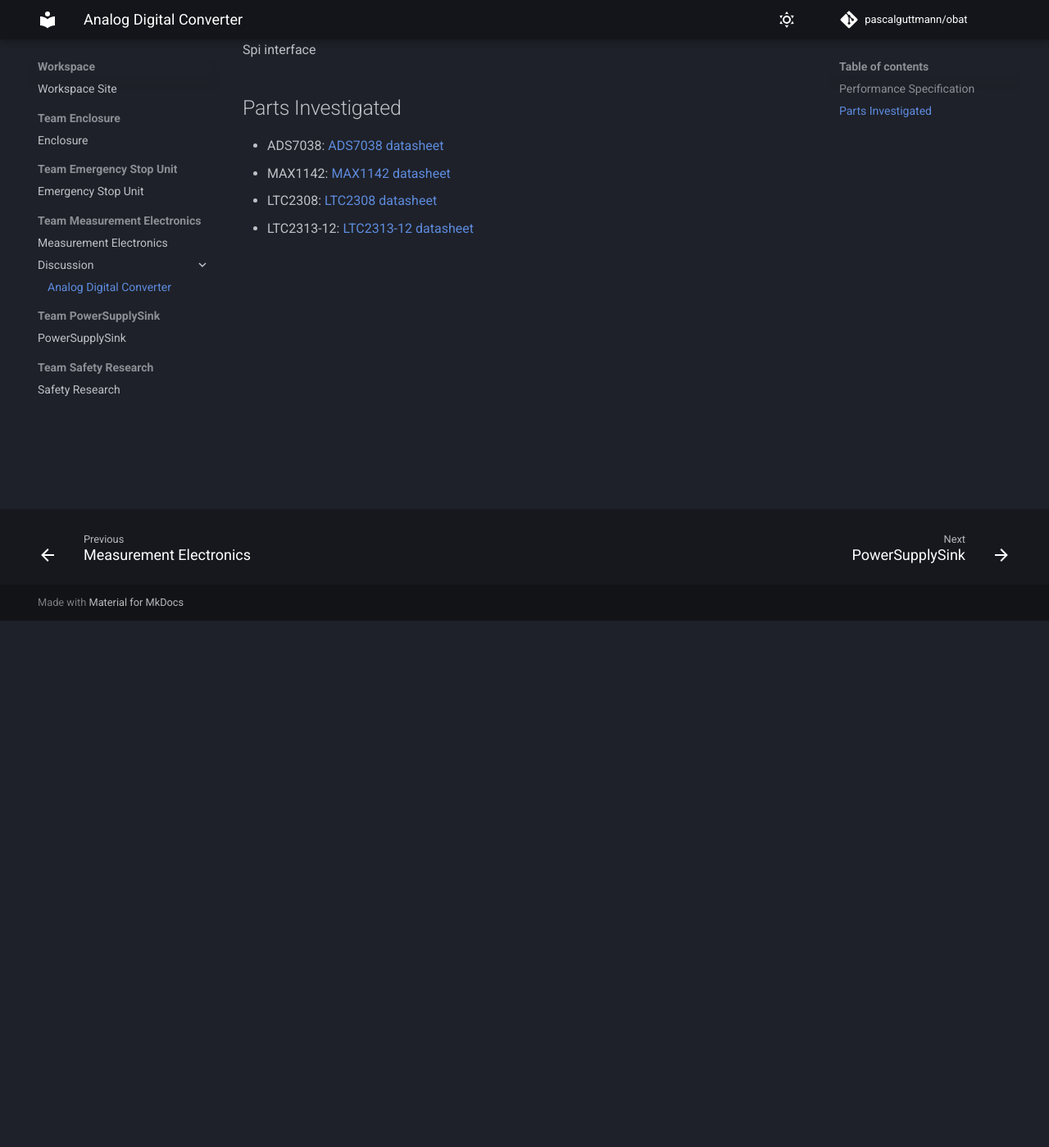
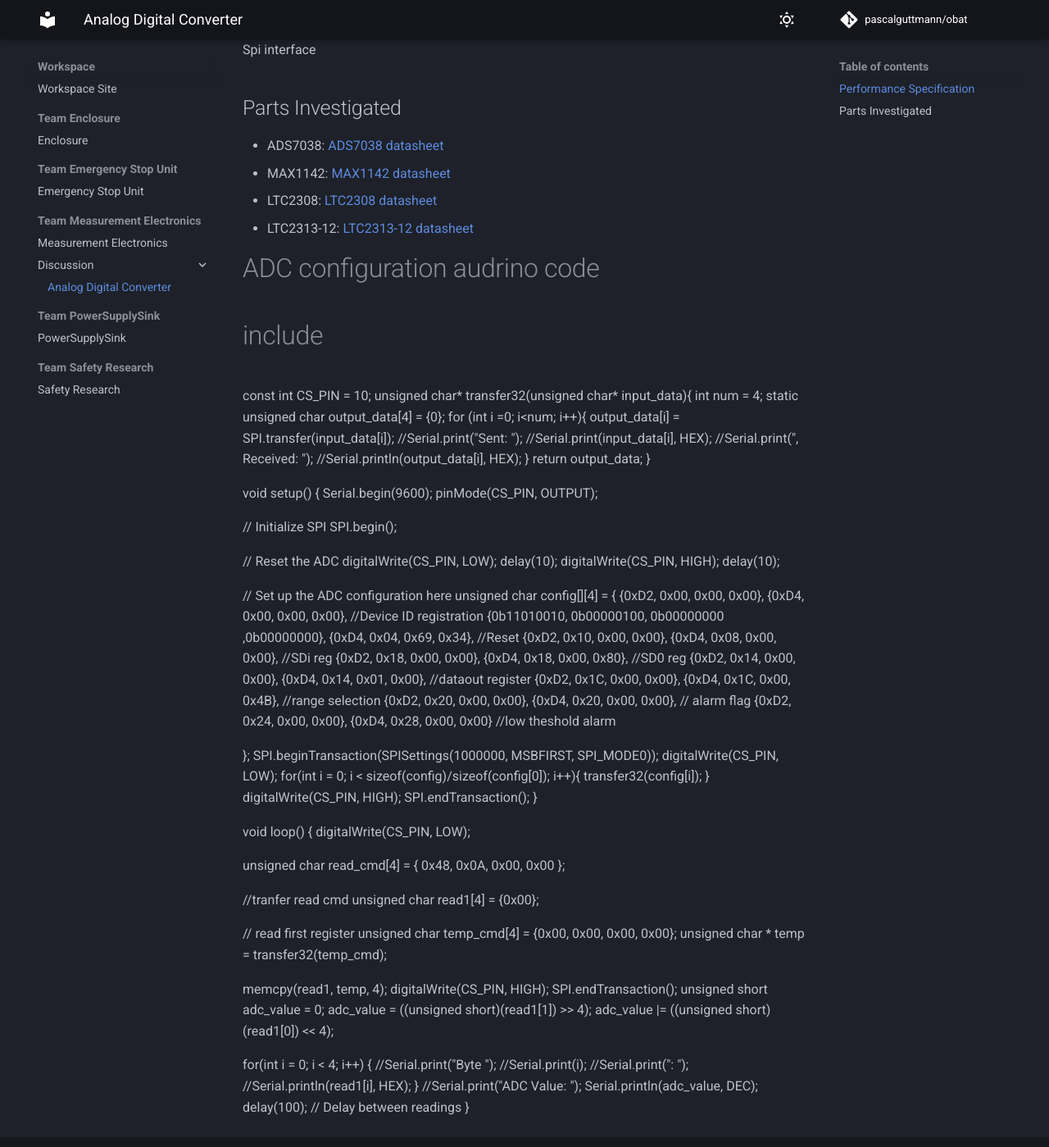
Before and after one commit to pascalguttmann/obat, an MkDocs documentation site: the page built from docs/workspace/meas/discuss/adc.md, in a window 1280 px wide and 1400 px high, scrolled down 643 px. Shown: the whole window at 82% size. Built offline with MkDocs 1.6.1 and Material for MkDocs 9.7.7, drawn with Linux system fonts in a browser that asks for light colours; comment, search, counter and statistics services are not loaded.

Commit message:
Adding Audrino code into ADC file

```diff
--- a/docs/workspace/meas/discuss/adc.md
+++ b/docs/workspace/meas/discuss/adc.md
@@ -22,6 +22,100 @@
 - LTC2308: [LTC2308 datasheet]
 - LTC2313-12: [LTC2313-12 datasheet]
 
+ADC configuration audrino code
+==============================
+#include <SPI.h>
+const int CS_PIN = 10;
+unsigned char* transfer32(unsigned char* input_data){
+  int num = 4;
+  static unsigned char output_data[4] = {0};
+  for (int i =0; i<num; i++){
+    output_data[i] = SPI.transfer(input_data[i]);
+    //Serial.print("Sent: ");
+    //Serial.print(input_data[i], HEX);
+    //Serial.print(", Received: ");
+    //Serial.println(output_data[i], HEX);
+  }
+  return output_data;
+}
+
+void setup() {
+  Serial.begin(9600);
+  pinMode(CS_PIN, OUTPUT);
+
+  // Initialize SPI
+  SPI.begin();
+
+  // Reset the ADC
+  digitalWrite(CS_PIN, LOW);
+  delay(10);
+  digitalWrite(CS_PIN, HIGH);
+  delay(10);
+
+  // Set up the ADC configuration here
+  unsigned char config[][4] = {
+    {0xD2, 0x00, 0x00, 0x00},
+    {0xD4, 0x00, 0x00, 0x00}, //Device ID registration
+    {0b11010010, 0b00000100, 0b00000000 ,0b00000000},
+    {0xD4, 0x04, 0x69, 0x34}, //Reset
+    {0xD2, 0x10, 0x00, 0x00},
+    {0xD4, 0x08, 0x00, 0x00}, //SDi reg
+    {0xD2, 0x18, 0x00, 0x00},
+    {0xD4, 0x18, 0x00, 0x80}, //SD0 reg
+    {0xD2, 0x14, 0x00, 0x00},
+    {0xD4, 0x14, 0x01, 0x00}, //dataout register
+    {0xD2, 0x1C, 0x00, 0x00},
+    {0xD4, 0x1C, 0x00, 0x4B}, //range selection
+    {0xD2, 0x20, 0x00, 0x00},
+    {0xD4, 0x20, 0x00, 0x00}, // alarm flag
+    {0xD2, 0x24, 0x00, 0x00},
+    {0xD4, 0x28, 0x00, 0x00} //low theshold alarm
+
+  };
+ SPI.beginTransaction(SPISettings(1000000, MSBFIRST, SPI_MODE0));
+ digitalWrite(CS_PIN, LOW);
+ for(int i = 0; i < sizeof(config)/sizeof(config[0]); i++){
+    transfer32(config[i]);
+  }
+ digitalWrite(CS_PIN, HIGH);
+ SPI.endTransaction();
+}
+
+void loop() {
+  digitalWrite(CS_PIN, LOW);
+
+  unsigned char read_cmd[4] = {
+    0x48, 0x0A, 0x00, 0x00
+  };
+
+
+
+  //tranfer read cmd
+  unsigned char  read1[4] = {0x00};
+
+  // read first register
+  unsigned char temp_cmd[4] = {0x00, 0x00, 0x00, 0x00};
+  unsigned char * temp = transfer32(temp_cmd);
+
+  memcpy(read1, temp, 4);
+  digitalWrite(CS_PIN, HIGH);
+  SPI.endTransaction();
+  unsigned short adc_value = 0;
+  adc_value = ((unsigned short)(read1[1]) >> 4);
+  adc_value |= ((unsigned short)(read1[0]) << 4);
+
+
+  for(int i = 0; i < 4; i++) {
+    //Serial.print("Byte ");
+    //Serial.print(i);
+    //Serial.print(": ");
+    //Serial.println(read1[i], HEX);
+  }
+  //Serial.print("ADC Value: ");
+  Serial.println(adc_value, DEC);
+  delay(100); // Delay between readings
+}
+
 
 
 
```
